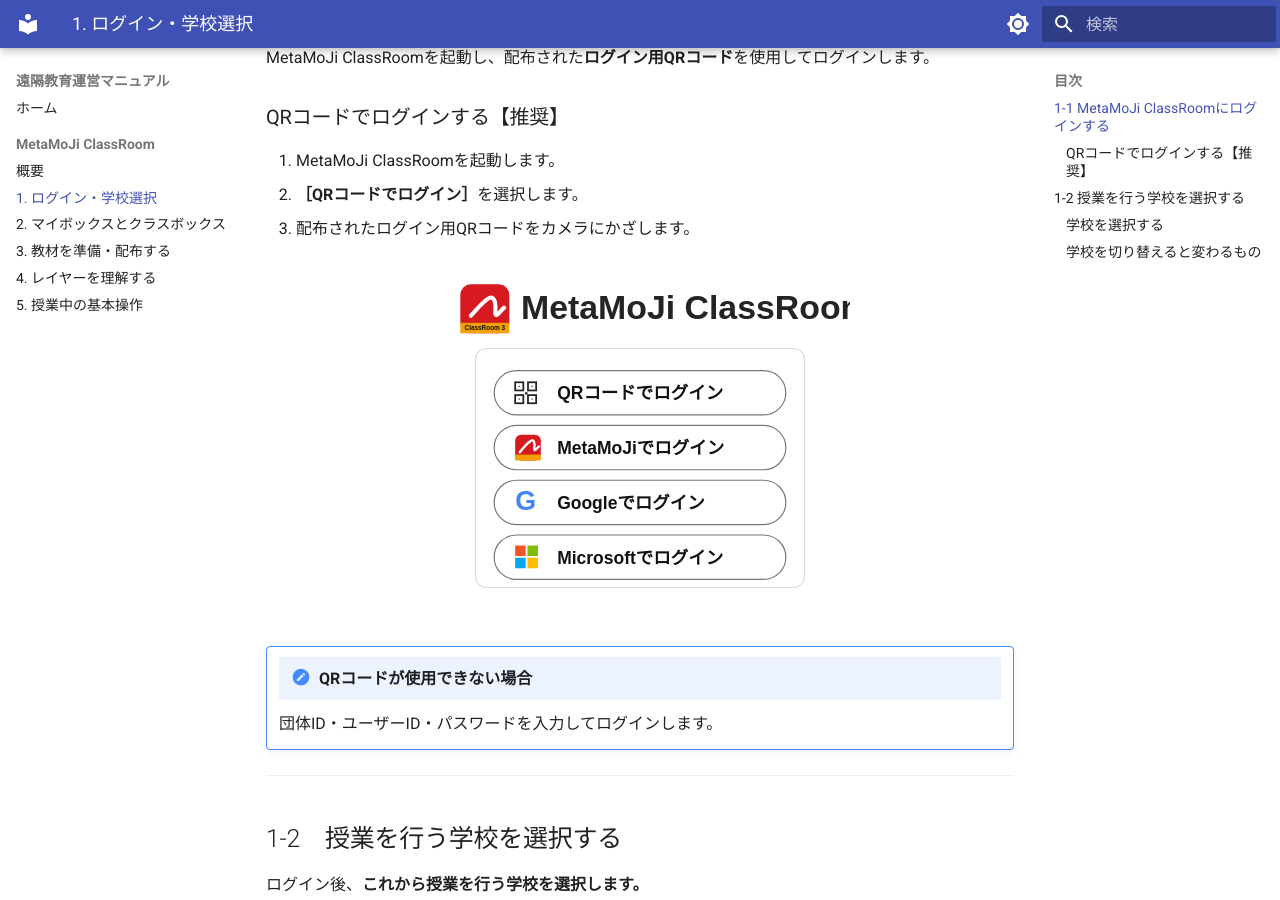
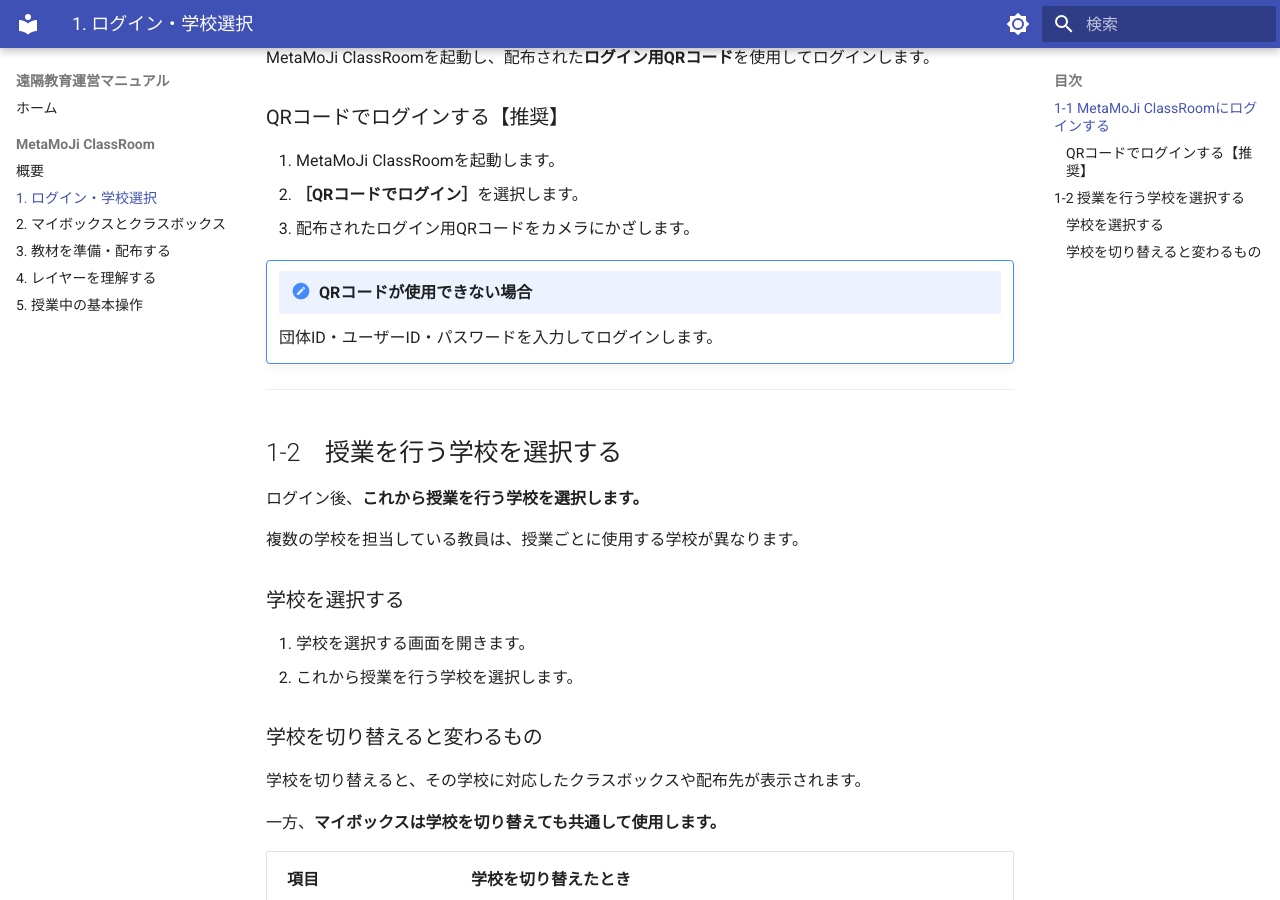
Before and after one commit to a-recs/remote-manual, an MkDocs documentation site: the page built from docs/metamoji/01-login.md, in a window 1280 px wide and 900 px high, scrolled down 498 px. Built offline with MkDocs 1.6.1 and Material for MkDocs 9.7.7, drawn with Linux system fonts in a browser that asks for light colours.

Commit message:
Remove screenshots from MetaMoJi login page

```diff
--- a/docs/metamoji/01-login.md
+++ b/docs/metamoji/01-login.md
@@ -19,8 +19,6 @@ MetaMoJi ClassRoomを起動し、配布された**ログイン用QRコード**
 2. **［QRコードでログイン］**を選択します。
 3. 配布されたログイン用QRコードをカメラにかざします。
 
-<img src="../../images/metamoji/01-login.svg" alt="MetaMoJi ClassRoom 3 ログイン画面" style="display:block; width:420px; max-width:100%; height:auto; margin:1rem auto;">
-
 !!! note "QRコードが使用できない場合"
     団体ID・ユーザーID・パスワードを入力してログインします。
 
@@ -37,8 +35,6 @@ MetaMoJi ClassRoomを起動し、配布された**ログイン用QRコード**
 1. 学校を選択する画面を開きます。
 2. これから授業を行う学校を選択します。
 
-<img src="../../images/metamoji/01-school-select.webp" alt="学校を選択する画面" style="display:block; width:420px; max-width:100%; height:auto; margin:1rem auto;">
-
 ### 学校を切り替えると変わるもの
 
 学校を切り替えると、その学校に対応したクラスボックスや配布先が表示されます。
```
